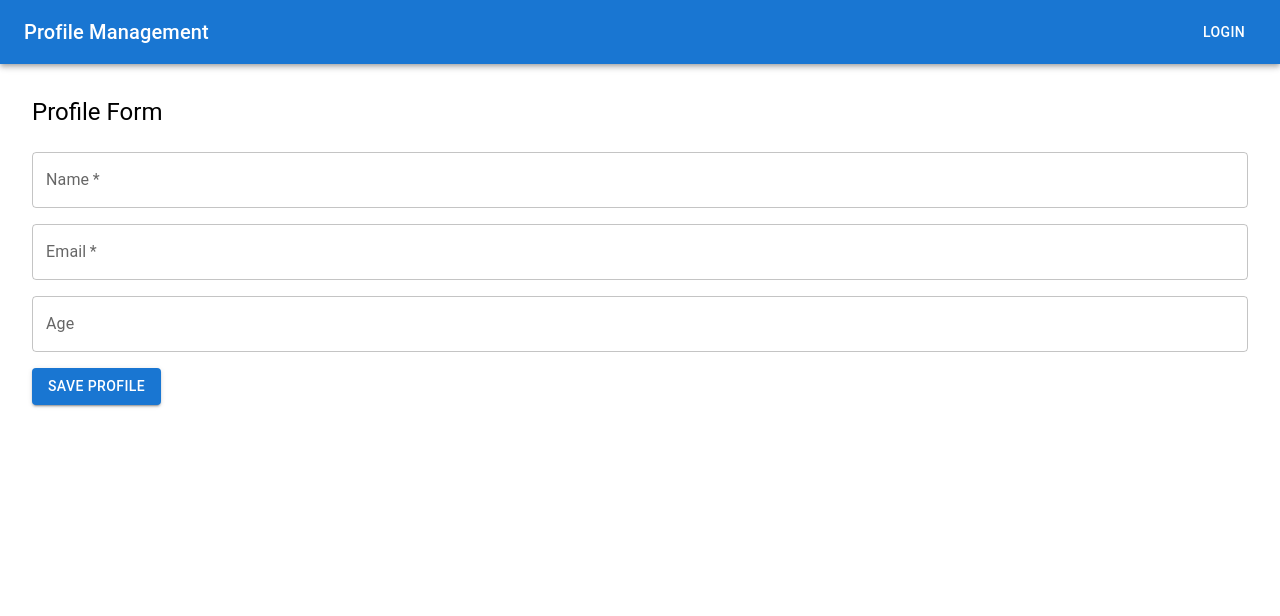
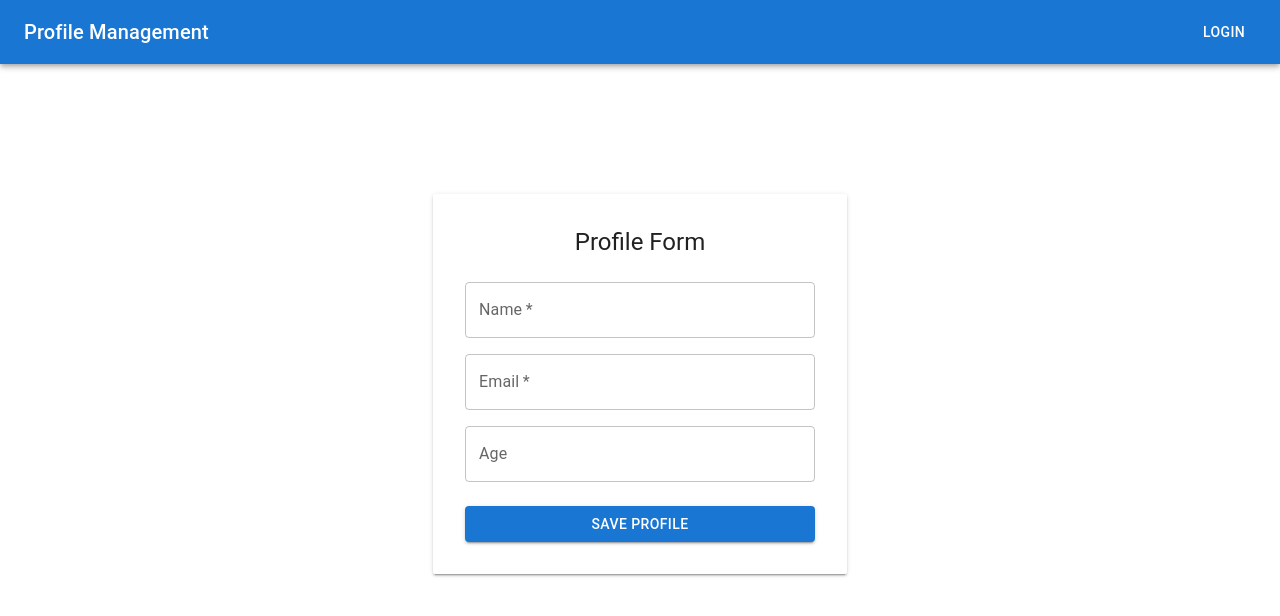
Before and after one commit to p-karthik-eng/profile-assignment, a React (Vite) app: page /profile-form in a window 1280 px wide. Shown: the top 616 px of the page. Built offline with nearby package versions, Linux system fonts and the light colour scheme.

Commit message:
final ui modifications

```diff
--- a/db.json
+++ b/db.json
@@ -5,6 +5,13 @@
       "username": "Yasvanth Hanumantu",
       "name": "Yasvanth Hanumantu",
       "email": "yasvanthhanumantu1@gmail.com",
+      "age": 20
+    },
+    {
+      "id": "818f",
+      "username": "Yasvanth Hanumantu",
+      "name": "Yasvanth Hanumantu",
+      "email": "n210368@rguktn.ac.in",
       "age": 22
     }
   ]
--- a/package.json
+++ b/package.json
@@ -13,6 +13,7 @@
   "dependencies": {
     "@emotion/react": "^11.14.0",
     "@emotion/styled": "^11.14.1",
+    "@mui/icons-material": "^7.2.0",
     "@mui/material": "^7.2.0",
     "@reduxjs/toolkit": "^2.8.2",
     "@types/react-router-dom": "^5.3.3",
--- a/src/pages/PageNotFound.tsx
+++ b/src/pages/PageNotFound.tsx
@@ -12,7 +12,7 @@ const PageNotFound: React.FC = () => {
       alignItems="center"
       flexDirection="column"
       textAlign="center"
-      sx={{ backgroundColor: "#f5f5f5", p: 2, height: "80vh" }}
+      sx={{ p: 2, height: "80vh" }}
     >
       <Typography variant="h1" fontWeight={700} color="primary">
         404
--- a/src/pages/ProfileForm.tsx
+++ b/src/pages/ProfileForm.tsx
@@ -1,5 +1,12 @@
 import React, { useState, useEffect } from "react";
-import { Box, Button, TextField, Typography, Snackbar } from "@mui/material";
+import {
+  Box,
+  Button,
+  TextField,
+  Typography,
+  Snackbar,
+  Paper,
+} from "@mui/material";
 import { useDispatch, useSelector } from "react-redux";
 import { setProfile } from "../store/profileSlice";
 import { useNavigate } from "react-router-dom";
@@ -63,14 +70,28 @@ const ProfileForm: React.FC = () => {
       setTimeout(() => navigate("/profile-page"), 1000);
     } catch (error) {
       setError("Failed to save profile");
-    } finally {
       setLoading(false);
     }
   };
 
   return (
-    <Box component="form" onSubmit={handleSubmit} sx={{ p: 4 }}>
-      <Typography variant="h5" sx={{ mb: 3 }}>
+    <Box
+      minHeight="80vh"
+      display="flex"
+      alignItems="center"
+      justifyContent="center"
+    >
+      <form onSubmit={handleSubmit}>
+        <Paper
+          elevation={2}
+          sx={{
+            p: 4,
+            maxWidth: 350,
+            width: "100%",
+            borderRadius: 0.5,
+          }}
+        >
+          <Typography variant="h5" sx={{ mb: 3, textAlign: "center" }}>
             Profile Form
           </Typography>
           <TextField
@@ -101,21 +122,33 @@ const ProfileForm: React.FC = () => {
             value={form.age}
             onChange={handleChange}
           />
-
-      <Button type="submit" disabled={loading} variant="contained">
-        {loading ? "Saving..." : "Save Profile"}
+          <Button
+            type="submit"
+            disabled={loading}
+            variant="contained"
+            fullWidth
+            sx={{ mt: 1 }}
+          >
+            {existingProfile
+              ? loading
+                ? "Updating..."
+                : "Update Profile"
+              : loading
+              ? "Saving..."
+              : "Save Profile"}
           </Button>
-
           {error && (
-        <Typography color="error" mt={2}>
+            <Typography color="error" mt={2} textAlign="center">
               {error}
             </Typography>
           )}
-
+        </Paper>
+      </form>
       <Snackbar
         open={success}
         autoHideDuration={2000}
         message="Profile saved!"
+        anchorOrigin={{ vertical: "bottom", horizontal: "right" }}
       />
     </Box>
   );
--- a/src/pages/ProfilePage.tsx
+++ b/src/pages/ProfilePage.tsx
@@ -6,6 +6,9 @@ import { clearProfile } from "../store/profileSlice";
 import { useNavigate } from "react-router-dom";
 import { clearLocalStorage } from "../utils/localStorage";
 import { deleteUser } from "../utils/api";
+import EditIcon from "@mui/icons-material/Edit";
+import DeleteIcon from "@mui/icons-material/Delete";
+import LogoutIcon from "@mui/icons-material/Logout";
 
 const ProfilePage: React.FC = () => {
   const profile = useSelector((state: RootState) => state.profile.data);
@@ -78,20 +81,30 @@ const ProfilePage: React.FC = () => {
       <Box mt={2}>
         <Button
           variant="outlined"
+          size="small"
+          startIcon={<EditIcon />}
           onClick={() => navigate("/profile-form")}
-          sx={{ mr: 2 }}
+          sx={{ mr: 1 }}
         >
           Edit
         </Button>
         <Button
           variant="contained"
           color="error"
+          size="small"
+          startIcon={<DeleteIcon />}
           onClick={handleDelete}
-          sx={{ mr: 2 }}
+          sx={{ mr: 1 }}
         >
           Delete
         </Button>
-        <Button variant="contained" color="secondary" onClick={handleLogout}>
+        <Button
+          variant="contained"
+          color="warning"
+          size="small"
+          startIcon={<LogoutIcon />}
+          onClick={handleLogout}
+        >
           Logout
         </Button>
       </Box>
```
Also changed, not shown: 2 other files (tests, documents, lock files or other folders). Lines whose indentation alone changed are shown as unchanged.
